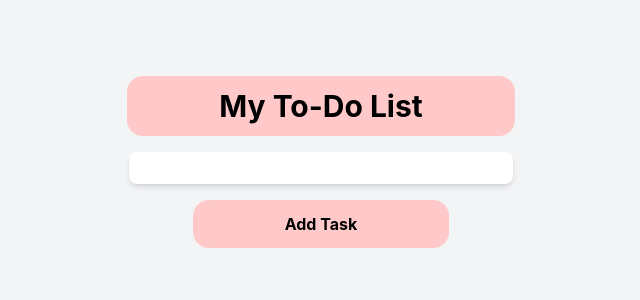
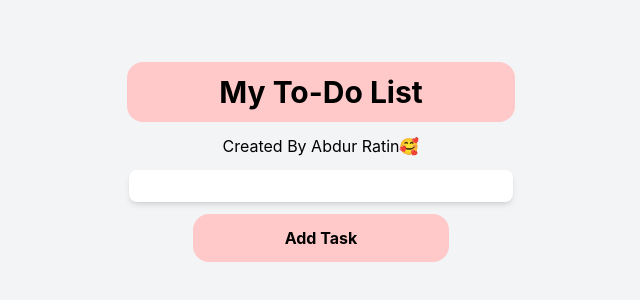
Before and after one commit to ratinkhan039-creator/To-Do-App, a React (Vite) app: page / in a window 1280 px wide. Shown: the part 238-538 px from the top of the page, without its empty margins (319-959 px from the left). Built offline with nearby package versions, Linux system fonts and the light colour scheme.

Commit message:
add a title

```diff
--- a/package.json
+++ b/package.json
@@ -13,6 +13,7 @@
     "@tailwindcss/vite": "^4.3.3",
     "react": "^19.2.8",
     "react-dom": "^19.2.8",
+    "react-icons": "^5.7.0",
     "tailwindcss": "^4.3.3"
   },
   "devDependencies": {
--- a/src/Components/List.tsx
+++ b/src/Components/List.tsx
@@ -17,7 +17,7 @@ export default function List({task,index,deleteTask}:any) {
                             setChackBox(e.target.checked)
                         }}/><p className={`text-green-500 ${chackBox && "text-red-500 line-through"}`}>{setIndexofTasks.task}</p>
                     </div>
-                    {chackBox && <button onClick={() => deleteTask(setIndexofTasks)}><FaRegTrashAlt className="text-red-500 hover:text-red-700" /></button>}
+                    {chackBox && <button onClick={() => deleteTask(setIndexofTasks)} className="text-red-500"><FaRegTrashAlt/></button>}
                 </li>
             </ul>
         </>
--- a/src/Components/ToDoList.tsx
+++ b/src/Components/ToDoList.tsx
@@ -12,18 +12,21 @@ export default function ToDoList() {
         }
         setTasks([...tasks,newTask])
     }
-    const deleteTask = (task) => {
-        const deleteTask = tasks.filter((t,i) => i !== task.index);
+    const deleteTask = (task:any) => {
+        const deleteTask = tasks.filter((t,i) => {i !== task.index
+            console.log(t);
+        });
         setTasks(deleteTask)
     }
 
     return (
         <>
-            <div className="h-screen flex flex-col items-center justify-center bg-gray-100">
-                <h1 className="text-3xl font-bold mb-4 bg-red-200 px-23 py-3 rounded-2xl">
+            <div className="h-screen flex flex-col items-center justify-center gap-3 bg-gray-100">
+                <h1 className="text-3xl font-bold bg-red-200 px-23 py-3 rounded-2xl">
                     My To-Do List
                 </h1>
-                <div className="w-96 bg-white rounded-lg shadow-md p-4 mb-4">
+                <h1>Created By Abdur Ratin🥰</h1>
+                <div className="w-96 bg-white rounded-lg shadow-md p-4">
                     {
                         tasks.map((input,indx) => <List index={indx} task={input} deleteTask={deleteTask}></List>)
                     }
```
Also changed, not shown: 1 other file (tests, documents, lock files or other folders).
